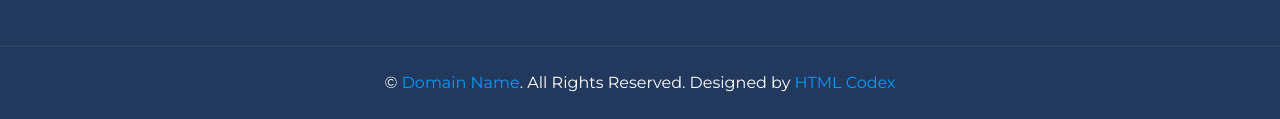
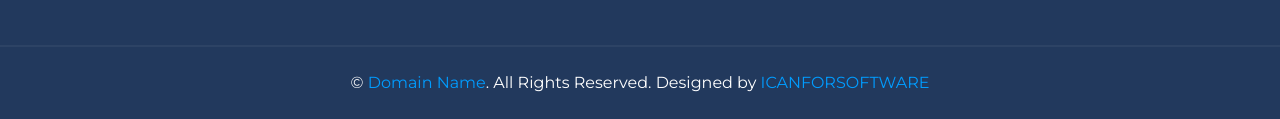
Before and after one commit to ICANforsoftware/SOLARENERGY, a plain HTML site: page index.html in a window 1280 px wide. Shown: the part 7619-7738 px from the top of the page. Drawn offline with nearby package versions, Linux system fonts and the light colour scheme.

Commit message:
Update index.html

```diff
--- a/index.html
+++ b/index.html
@@ -482,7 +482,8 @@
         </div>
     </div>
     <div class="container-fluid bg-dark text-white text-center border-top py-4 px-sm-3 px-md-5" style="border-color: rgba(256, 256, 256, .05) !important;">
-        <p class="m-0 text-white">&copy; <a href="#">Domain Name</a>. All Rights Reserved. Designed by <a href="https://htmlcodex.com">HTML Codex</a></p>
+        <p class="m-0 text-white">&copy; <a href="#">Domain Name</a>. All Rights Reserved. Designed by             <a  href="https://www.icanforsoftware.com/Customize">ICANFORSOFTWARE</a>
+</p>
     </div>
     <!-- Footer End -->
 
```
